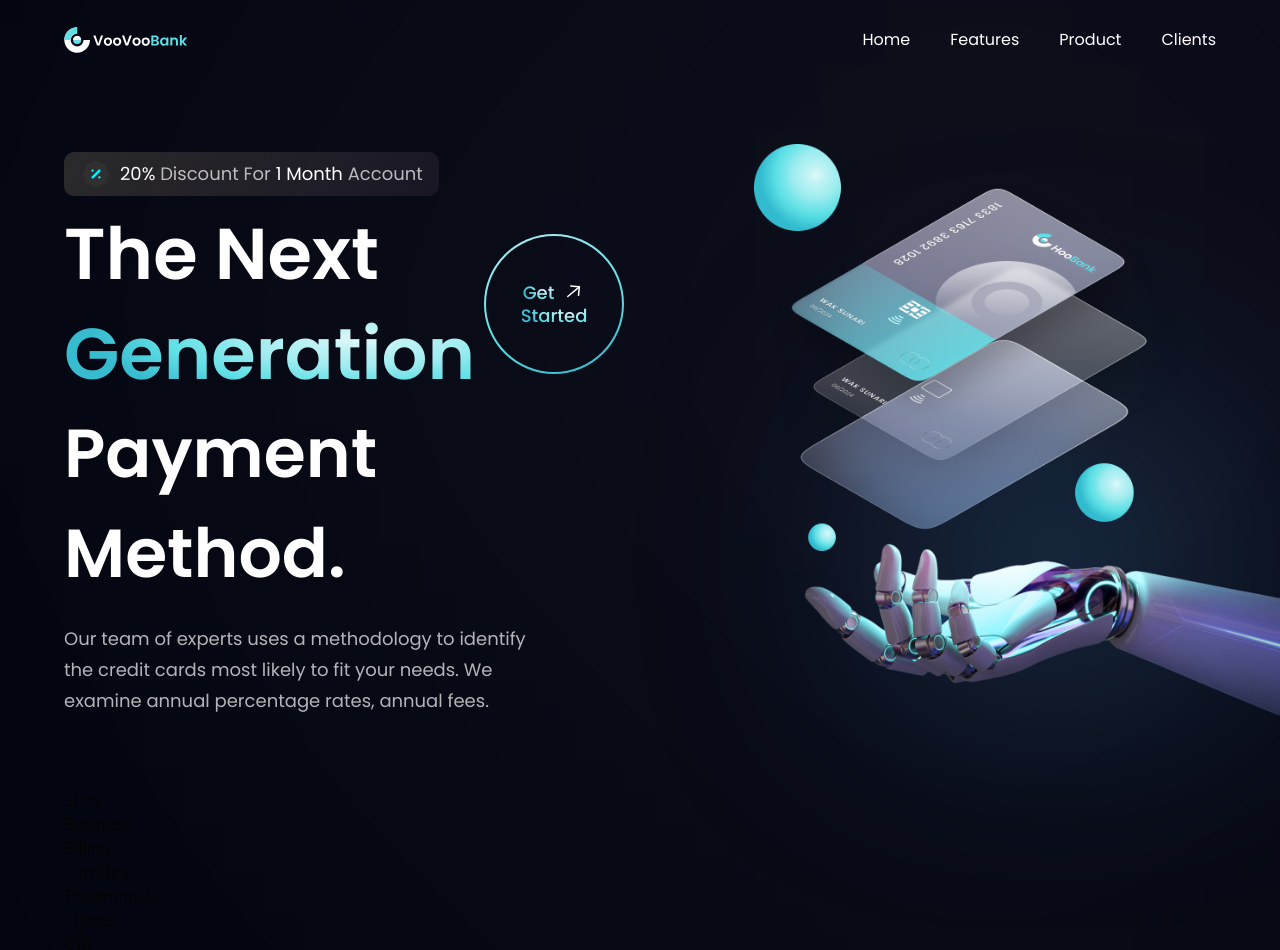
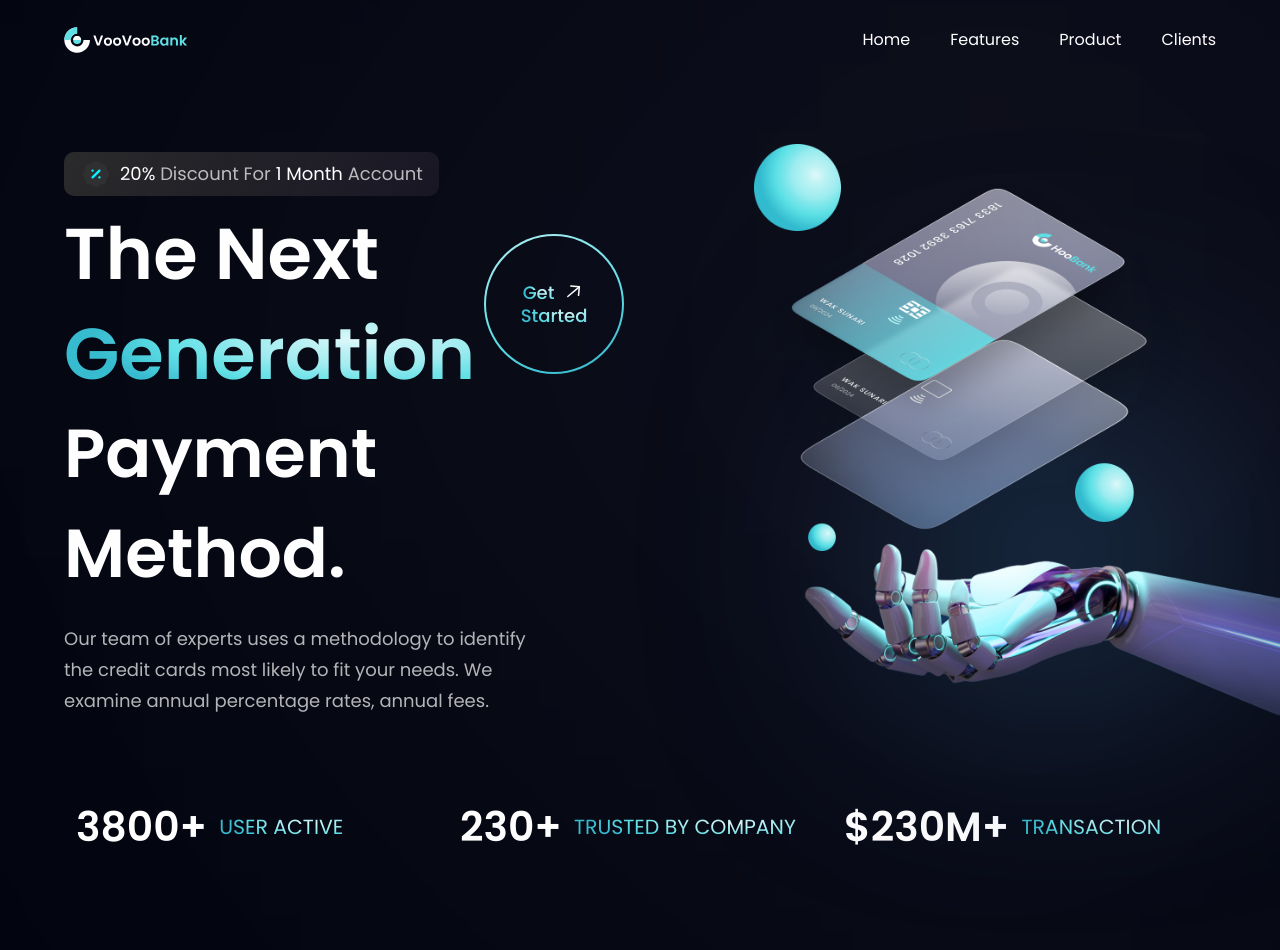
Before and after one commit to Johnsterr/VooVoo-Bank, a React (Vite) app: page / in a window 1280 px wide. Shown: the top 950 px of the page. Built offline with nearby package versions, Linux system fonts and the light colour scheme.

Commit message:
Stats section

```diff
--- a/src/components/Stats.jsx
+++ b/src/components/Stats.jsx
@@ -1,7 +1,19 @@
-import React from "react";
+import { stats } from "../constants";
+import styles from "../style.js";
 
-const Stats = () => {
-  return <div>Stats</div>;
-};
+const Stats = () => (
+  <section className={`${styles.flexCenter} flex-row flex-wrap sm:mb-20 mb-6`}>
+    {stats.map(stat => (
+      <div key={stat.id} className={`flex-1 flex justify-start items-center flex-row m-3`}>
+        <h4 className="font-poppins font-semibold xs:text-[40.89px] text-[30.89px] xs:leading-[53.16px] leading-[43.16px] text-white">
+          {stat.value}
+        </h4>
+        <p className="font-poppins font-normal xs:text-[20.45px] text-[15.45px] xs:leading-[26.58px] leading-[21.58px] text-gradient uppercase ml-3">
+          {stat.title}
+        </p>
+      </div>
+    ))}
+  </section>
+);
 
 export default Stats;
```
